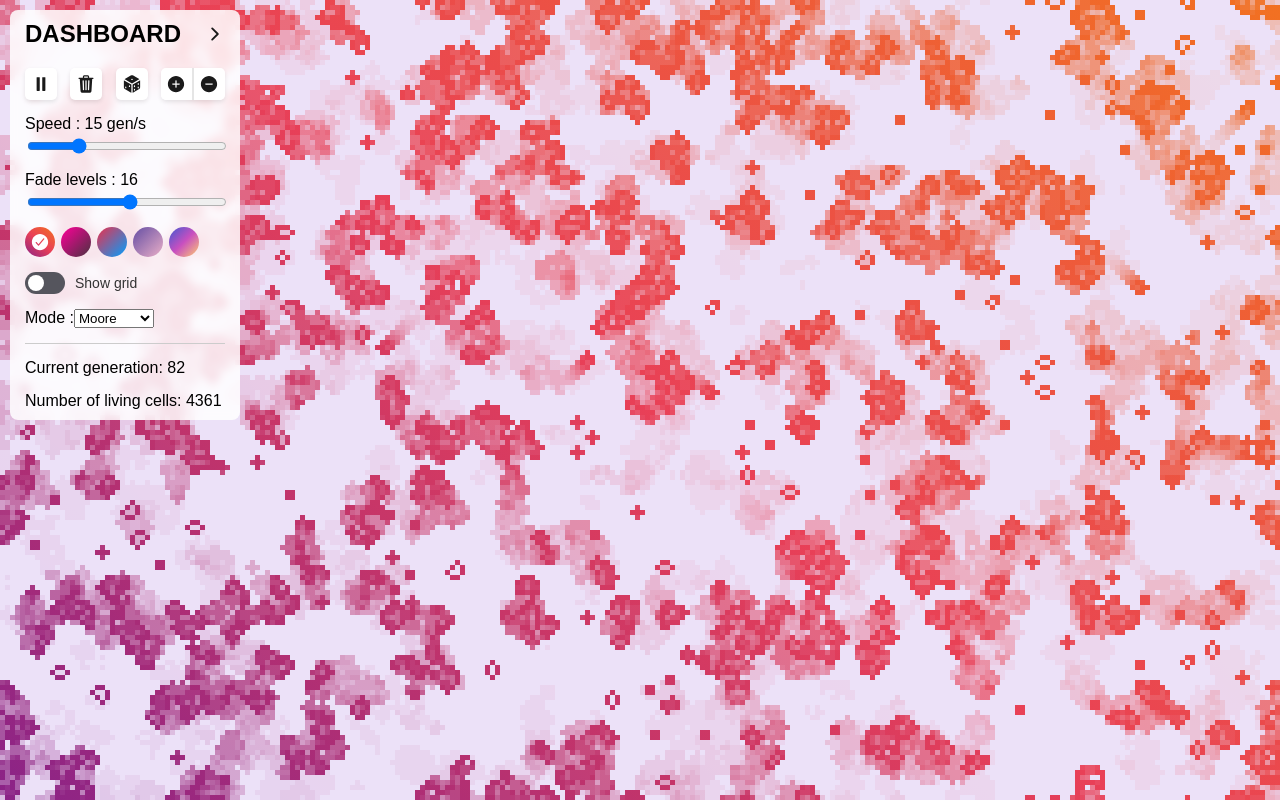
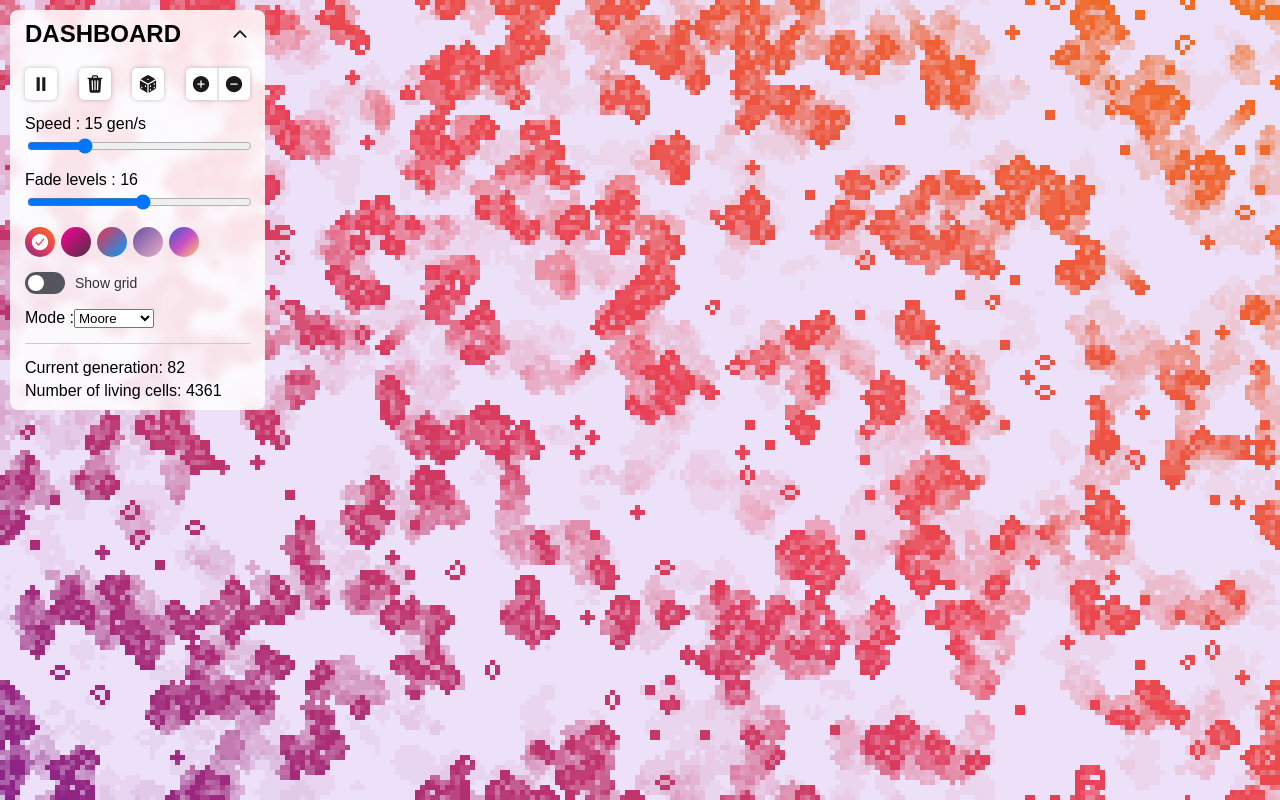
Before and after one commit to CapyBlaze/Game-Of-Live, a React (Vite) app: page / in a window 1280 px wide. Built offline with nearby package versions, Linux system fonts and the light colour scheme.

Commit message:
🎨 Update design dashboard

```diff
--- a/src/Components/Dashboard.tsx
+++ b/src/Components/Dashboard.tsx
@@ -1,3 +1,4 @@
+import { useState } from "react";
 import { useDashboardStore } from "../store/useDashboardStore";
 import BackgroundSelector from "./BackgroundSelector";
 
@@ -17,8 +18,10 @@ export default function Dashboard() {
 
     const actions = useDashboardStore((state) => state.actions);
 
+    const [isDashboardVisible, setIsDashboardVisible] = useState(true);
+
     return (
-        <div className="dashboard-container">
+        <div className={`dashboard-container ${isDashboardVisible ? "isopen" : "isclosed"}`}>
             <div
                 style={{
                     display: "flex",
@@ -30,16 +33,39 @@ export default function Dashboard() {
                 }}
             >
                 <h2>Dashboard</h2>
+                <button
+                    style={{
+                        background: "none",
+                        border: "none",
+                        padding: "0",
+                        margin: "0",
+                        boxShadow: "none",
+                        width: "20px",
+                        height: "20px",
+                        cursor: "pointer",
+                    }}
+                    onClick={() => setIsDashboardVisible(!isDashboardVisible)}
+                >
                     <img
                         src="/chevron-forward.svg"
                         alt="Close"
                         style={{
                             width: "20px",
                             height: "20px",
+                            transform: `rotate(${isDashboardVisible ? -90 : 90}deg)`,
+                            transition: "transform 0.3s ease-in-out",
                         }}
                     />
+                </button>
             </div>
 
+            <div
+                style={{
+                    display: "grid",
+                    gap: "15px",
+                    width: "100%",
+                }}
+            >
                 <div
                     style={{
                         display: "flex",
@@ -66,7 +92,7 @@ export default function Dashboard() {
                         style={{
                             display: "flex",
                             flexDirection: "row",
-                        boxShadow: "0px 2px 4px rgba(0, 0, 0, 0.1)",
+                            boxShadow: "0px 0px 4px rgba(0, 0, 0, 0.25)",
                             borderRadius: "5px",
                             overflow: "hidden",
                         }}
@@ -146,8 +172,17 @@ export default function Dashboard() {
 
                 <hr />
 
+                <div
+                    style={{
+                        display: "flex",
+                        flexDirection: "column",
+                        gap: "5px",
+                    }}
+                >
                     <span>Current generation: {currentGeneration}</span>
                     <span>Number of living cells: {numberOfLivingCells}</span>
                 </div>
+            </div>
+        </div>
     );
 }
--- a/src/index.css
+++ b/src/index.css
@@ -85,7 +85,7 @@ label.switch {
     position: fixed;
     top: 10px;
     left: 10px;
-    width: 200px;
+    width: 225px;
     z-index: 10;
     background-color: #ffffffd9;
     padding: 10px 15px;
@@ -96,9 +96,21 @@ label.switch {
     align-items: flex-start;
     flex-wrap: nowrap;
     gap: 15px;
+    max-height: 100vh;
 
     backdrop-filter: blur(4px);
     -webkit-backdrop-filter: blur(4px);
+    overflow: hidden;
+
+    transition: max-height 0.3s ease-in-out;
+
+    &.isclosed {
+        animation: hidden-dashboard 0.3s ease-in-out forwards;
+    }
+
+    &.isopen {
+        animation: show-dashboard 0.3s ease-in-out forwards;
+    }
 
     input,
     select {
@@ -118,7 +130,7 @@ label.switch {
         width: 32px;
         height: 32px;
         background: white;
-        box-shadow: 0px 2px 4px rgba(0, 0, 0, 0.1);
+        box-shadow: 0px 0px 4px rgba(0, 0, 0, 0.25);
         border-radius: 5px;
         cursor: pointer;
 
@@ -135,3 +147,23 @@ label.switch {
         margin: 0;
     }
 }
+
+@keyframes hidden-dashboard {
+    from {
+        max-height: 100vh;
+    }
+
+    to {
+        max-height: 27.5px;
+    }
+}
+
+@keyframes show-dashboard {
+    from {
+        max-height: 27.5px;
+    }
+
+    to {
+        max-height: 100vh;
+    }
+}
```
Lines whose indentation alone changed are shown as unchanged.
